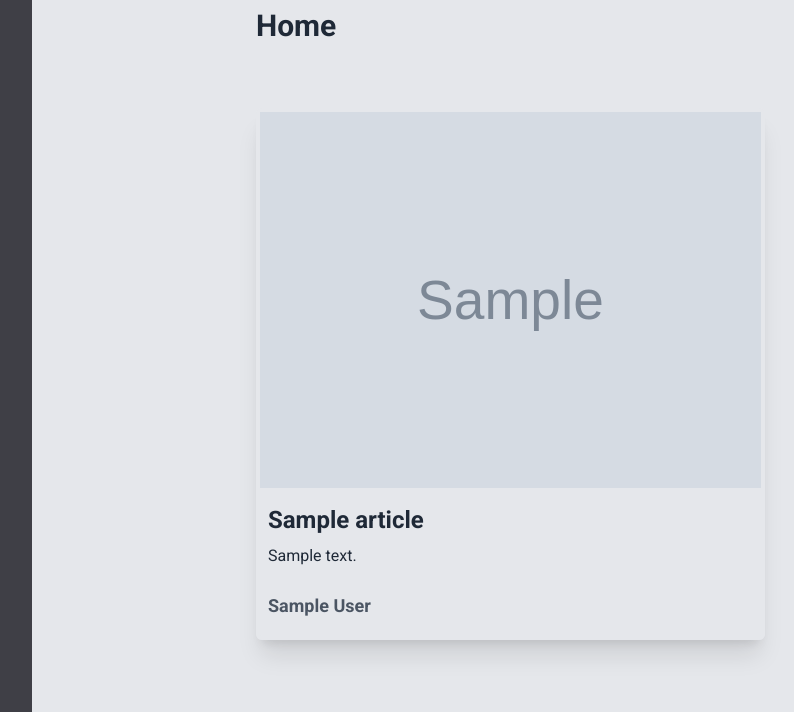
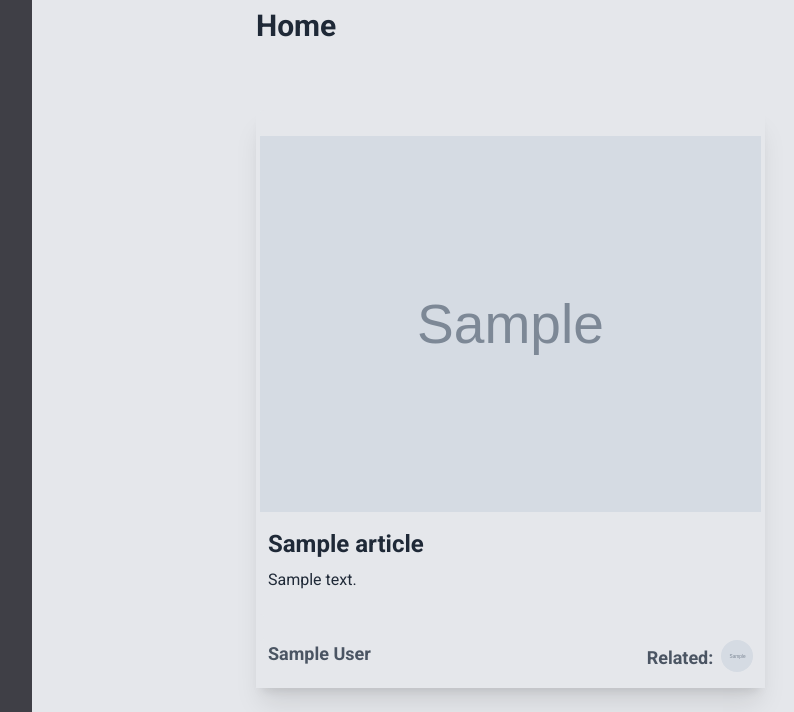
Before and after one commit to pretzelogical/PAD, a Django app: page / in a window 1280 px wide. Shown: the part 88-800 px from the top of the page, without its empty margins (0-794 px from the left). Run offline with Django 5.2, Linux system fonts and the light colour scheme; tables that the repository leaves empty hold one stand-in row (values such as "Sample post"); grey boxes marked "Sample" are stand-in pictures; some libraries are stand-ins or nearby versions.

Commit message:
Add related politicians to article list. (Weird bug with layout right now)

```diff
--- a/common/templates/common/components/article_list.html.jinja2
+++ /dev/null
@@ -1,41 +0,0 @@
-{% load static %}
-<ul class="grid grid-cols-3 gap-x-2 gap-y-4">
-
-  {% if article_list.mainArticle %}
-  <li class="col-span-2 hover:-translate-y-2 hover:shadow-2xl" style="transition: all 0.1s ease-in">
-    <a href="{{ article_list.mainArticle.url }}" class="h-full border-4 shadow-xl flex flex-col rounded-md">
-      {% if article_list.mainArticle.image %}
-      <img width="500" height="500" class="w-full" src="{{ article_list.mainArticle.image.url }}" alt="Article Image">
-      {% else %}
-      <img width="500" height="500" class="" src="{% static 'common/elements/logo-gray.svg' %}" alt="Article Image">
-      {% endif %}
-      <div class="py-4 px-2 flex flex-col align-top ">
-        <div>
-          <p class="font-bold text-2xl">{{ article_list.mainArticle.title }}</p>
-          <p class="py-2">{{ article_list.mainArticle.preview }}</p>
-        </div>
-      </div>
-      <p class="text-lg font-bold pb-4 px-2 mt-auto text-gray-600">{{ article_list.mainArticle.author }}</p>
-    </a>
-  </li>
-  {% endif %}
-
-  {% for article in article_list.articles %}
-  <li class="hover:-translate-y-2 shadow-xl hover:shadow-2xl" style="transition: all 0.1s ease-in">
-    <a href="{{ article.url }}" class="h-full border-4 flex flex-col rounded-md">
-      {% if article.image %}
-      <img width="500" height="500" class="w-full" src="{{ article.image.url }}" alt="Article Image">
-      {% else %}
-      <img width="500" height="500" class="w-full" src="{% static 'common/elements/logo-gray.svg' %}" alt="Article Image">
-      {% endif %}
-      <div class="py-4 px-2 flex flex-col align-top ">
-        <div>
-          <p class="font-bold text-2xl">{{ article.title }}</p>
-          <p class="py-2 overflow-hidden">{{ article.preview }}</p>
-        </div>
-      </div>
-      <p class="text-lg font-bold pb-4 px-2 mt-auto text-gray-600">{{ article.author }}</p>
-    </a>
-  </li>
-  {% endfor %}
-</ul>
--- /dev/null
+++ b/home/templates/home/components/article_list.html.jinja2
@@ -0,0 +1,68 @@
+{% load static %}
+<ul class="grid grid-cols-3 gap-x-2 gap-y-4">
+
+  {% if article_list.mainArticle %}
+  <li class="col-span-2 hover:-translate-y-2 shadow-xl hover:shadow-2xl border-4" style="transition: all 0.1s ease-in">
+    <a href="{{ article_list.mainArticle.url }}" class="h-full border-4 rounded-md">
+      {% if article_list.mainArticle.image %}
+      <img width="500" height="500" class="w-full" src="{{ article_list.mainArticle.image.url }}" alt="Article Image">
+      {% else %}
+      <img width="500" height="500" class="" src="{% static 'common/elements/logo-gray.svg' %}" alt="Article Image">
+      {% endif %}
+      <div class="py-4 px-2 flex flex-col align-top">
+        <div>
+          <p class="font-bold text-2xl">{{ article_list.mainArticle.title }}</p>
+          <p class="py-2">{{ article_list.mainArticle.preview }}</p>
+        </div>
+      </div>
+    </a>
+    <div class="flex justify-between">
+      <p class="text-lg font-bold pb-4 px-2 mt-auto text-gray-600">{{ article_list.mainArticle.author }}</p>
+      {% if article_list.mainArticle.related.all %}
+      <div class="flex items-center h-full">
+        <p class="text-lg font-bold px-2 mt-auto text-gray-600">Related:</p>
+        {% for poli in article_list.mainArticle.related.all %}
+        <a href="/profile/politician/{{ poli.id }}">
+            <img src="{{ poli.image.url }}" alt="Profile picture for {{ poli.name }}"
+              class="object-cover w-8 h-8 rounded-full mr-2">
+        </a>
+        {% endfor %}
+        {% endif %}
+      </div>
+    </div>
+  </li>
+  {% endif %}
+
+  {% for article in article_list.articles %}
+  <li class="hover:-translate-y-2 shadow-xl hover:shadow-2xl flex flex-col" style="transition: all 0.1s ease-in">
+    <a href="{{ article.url }}" class="h-full border-4 rounded-md">
+      {% if article.image %}
+      <img width="500" height="500" class="w-full" src="{{ article.image.url }}" alt="Article Image">
+      {% else %}
+      <img width="500" height="500" class="w-full" src="{% static 'common/elements/logo-gray.svg' %}"
+        alt="Article Image">
+      {% endif %}
+      <div class="py-4 px-2 flex flex-col align-top ">
+        <div>
+          <p class="font-bold text-2xl">{{ article.title }}</p>
+          <p class="py-2 overflow-hidden">{{ article.preview }}</p>
+        </div>
+      </div>
+    </a>
+    <div class="flex justify-between py-4 px-2">
+      <p class="text-lg font-bold mt-auto text-gray-600">{{ article.author }}</p>
+      {% if article.related.all %}
+      <div class="flex items-center">
+        <p class="text-lg font-bold h-auto px-2 text-gray-600">Related:</p>
+        {% for poli in article.related.all %}
+        <a href="/profile/politician/{{ poli.id }}">
+            <img src="{{ poli.image.url }}" alt="Profile picture for {{ poli.name }}"
+              class="object-cover w-8 h-8 rounded-full mr-2">
+        </a>
+        {% endfor %}
+        {% endif %}
+      </div>
+    </div>
+  </li>
+  {% endfor %}
+</ul>
--- a/home/templates/home/home.html.jinja2
+++ b/home/templates/home/home.html.jinja2
@@ -1,12 +1,12 @@
 {% extends 'common/base.html.jinja2' %}
 
 {% block title %}
-<title>Home</title>
+<title>SAFED - Home</title>
 {% endblock %}
 
 {% block content %}
 <div class="lg:px-44 px-0">
     <h2 class="text-3xl font-bold mb-16">Home</h2>
-    {% include 'common/components/article_list.html.jinja2' %}
+    {% include 'home/components/article_list.html.jinja2' %}
 </div>
 {% endblock %}
--- a/profiles/templates/profiles/profile.html.jinja2
+++ b/profiles/templates/profiles/profile.html.jinja2
@@ -1,7 +1,7 @@
 {% extends "common/base.html.jinja2" %}
 {% load static %}
 {% block title %}
-<title>PAD - Profile - {{ profile.name }}</title>
+<title>SAFED - Profile - {{ profile.name }}</title>
 {% endblock %}
 
 
--- a/static/common/styles.css
+++ b/static/common/styles.css
@@ -667,12 +657,8 @@ body {
   margin-top: auto;
 }
 
-.ml-4 {
-  margin-left: 1rem;
-}
-
-.ml-8 {
-  margin-left: 2rem;
+.mr-2 {
+  margin-right: 0.5rem;
 }
 
 .block {
@@ -687,12 +673,13 @@ body {
   display: grid;
 }
 
-.list-item {
-  display: list-item;
+.h-8 {
+  height: 2rem;
 }
 
-.h-8 {
-  height: 2rem;
+.h-fit {
+  height: -moz-fit-content;
+  height: fit-content;
 }
 
 .h-full {
@@ -796,13 +746,18 @@ body {
   justify-content: center;
 }
 
-.gap-4 {
-  gap: 1rem;
+.justify-between {
+  justify-content: space-between;
 }
 
 .gap-x-2 {
   -moz-column-gap: 0.5rem;
        column-gap: 0.5rem;
+}
+
+.gap-x-4 {
+  -moz-column-gap: 1rem;
+       column-gap: 1rem;
 }
 
 .gap-x-5 {
```
Also changed, not shown: other parts of static/common/styles.css (+58 -118 lines), common/static/common/styles.css (+25 -15 lines).
